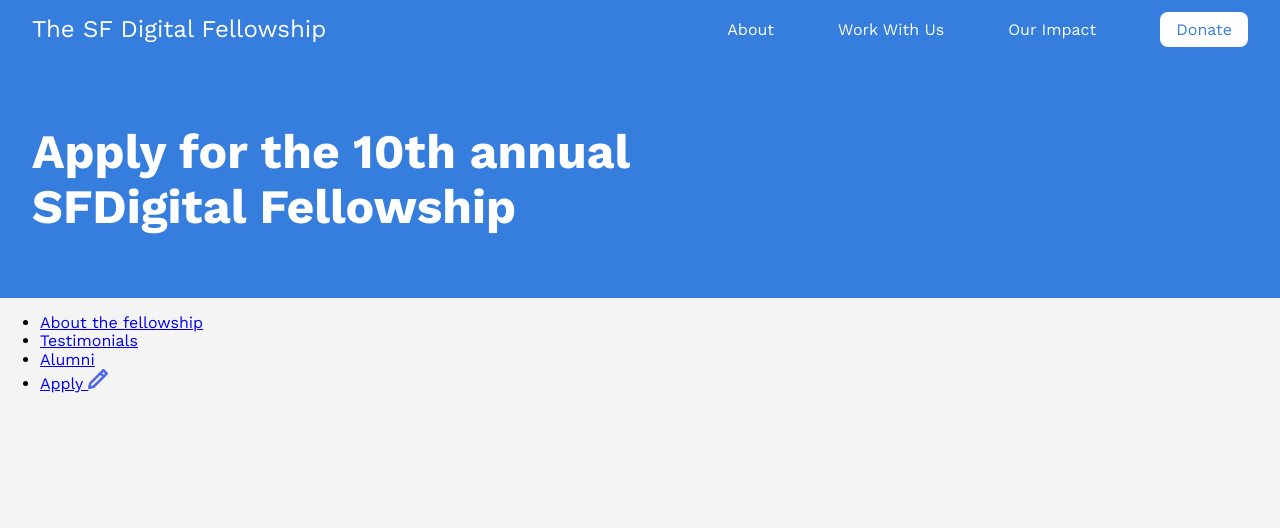
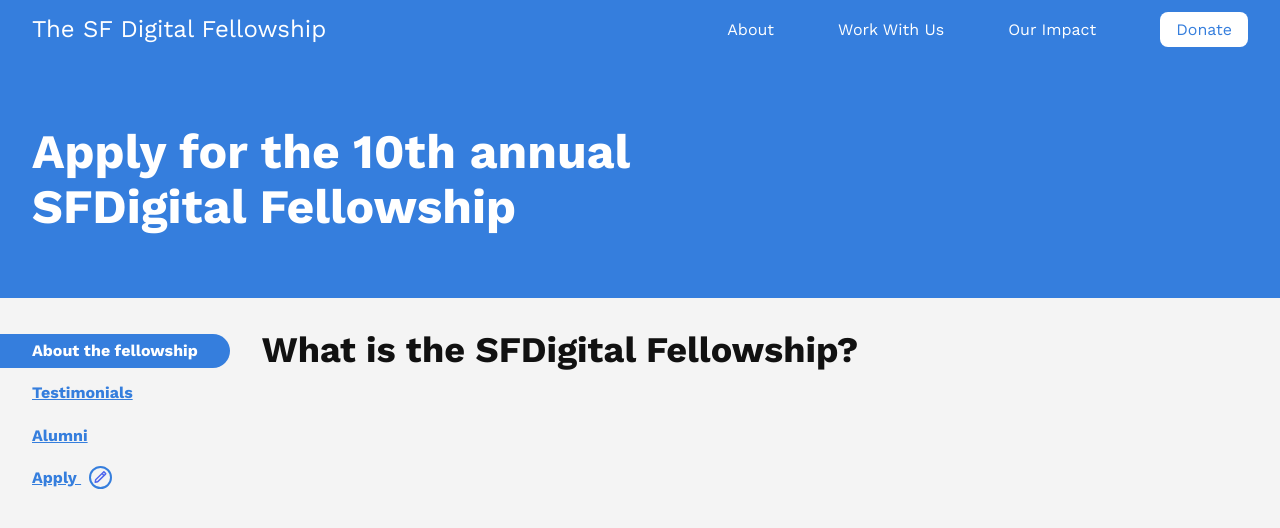
Before and after one commit to shawnbotz/frontend-take-home, a website: page index.html in a window 1280 px wide. Drawn offline with nearby package versions, Linux system fonts and the light colour scheme.

Commit message:
flesh out side nav

```diff
--- a/index.html
+++ b/index.html
@@ -22,7 +22,11 @@
             <li><a class="link white mr5" href="/about">About</a></li>
             <li><a class="link white mr5" href="/work">Work With Us</a></li>
             <li><a class="link white mr5" href="/impact">Our Impact</a></li>
-            <li><a class="link blue bg-white ph3 pv2 br3" href="/donate">Donate</a></li>
+            <li>
+              <a class="link blue bg-white ph3 pv2 br3" href="/donate"
+                >Donate</a
+              >
+            </li>
           </ul>
         </nav>
       </div>
@@ -39,27 +43,40 @@
         </h1>
       </div>
     </header>
-    <div class="flex">
-      <nav class="w5">
-        <ul role="tablist">
-          <li role="tab" aria-selected="true">
-            <a href="/about">About the fellowship</a>
+    <div class="flex pt4">
+      <nav class="w6 mt1">
+        <ul class="list ma0 pa0" role="tablist">
+          <li
+            class="ph4 pv2 bg-blue br-pill br--right mb2"
+            role="tab"
+            aria-selected="true"
+          >
+            <a class="b link white" href="/about">About the fellowship</a>
           </li>
-          <li role="tab">
-            <a href="/testimonials">Testimonials</a>
+          <li class="ph4 pv2 mb2" role="tab">
+            <a class="b underline link blue" href="/testimonials"
+              >Testimonials</a
+            >
           </li>
-          <li role="tab">
-            <a href="/alumni">Alumni</a>
+          <li class="ph4 pv2 mb2" role="tab">
+            <a class="b underline link blue" href="/alumni">Alumni</a>
           </li>
-          <li role="tab">
-            <a href="/apply">
+          <li class="ph4 pv2 mb2" role="tab">
+            <a class="b underline link blue" href="/apply">
               Apply
-              <img src="icons/icon-pencil.svg" />
+              <span class="ba bw1 br-pill ml2">
+                <img
+                  style="height: .75em; width: 1.15em;"
+                  src="icons/icon-pencil.svg"
+                />
+              </span>
             </a>
           </li>
         </ul>
       </nav>
-      <main class="flex-auto"></main>
+      <main class="flex-auto ph4 near-black">
+        <h1 class="f2 mt0">What is the SFDigital Fellowship?</h1>
+      </main>
     </div>
   </body>
 </html>
```
